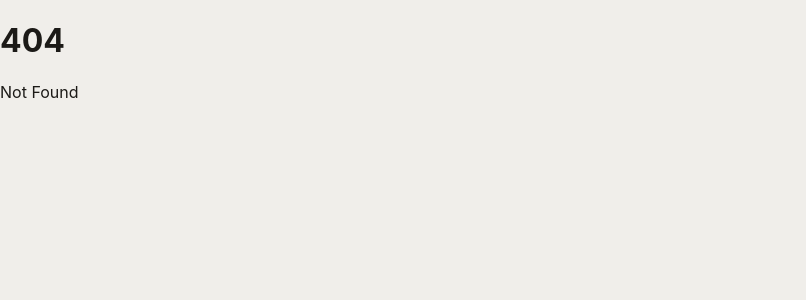
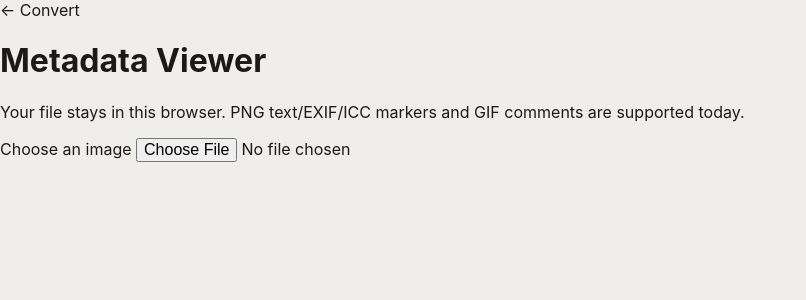
Before and after one commit to official-tisao/image.complianttools.com, a SvelteKit app in the folder apps/web/: page /exif-viewer in a window 1280 px wide. Before the commit this address had no page. Shown: the top 300 px of the page, without its empty margins (0-806 px from the left). Built offline with nearby package versions, Linux system fonts and the light colour scheme.

Commit message:
feat(P2-16): add local metadata viewer

```diff
--- /dev/null
+++ b/apps/web/src/routes/exif-viewer/+page.svelte
@@ -0,0 +1,61 @@
+<script lang="ts">
+  import { readContainerMetadata, type MetadataTag } from '@complianttools/image-engine';
+
+  let fileName = $state('');
+  let tags = $state<readonly MetadataTag[]>([]);
+  let error = $state('');
+
+  async function inspect(file: File | undefined) {
+    fileName = file?.name ?? '';
+    tags = [];
+    error = '';
+    if (!file) return;
+    try {
+      tags = readContainerMetadata(await file.arrayBuffer()).tags;
+    } catch (reason) {
+      error =
+        reason instanceof Error
+          ? reason.message
+          : 'This local metadata reader could not inspect the file.';
+    }
+  }
+</script>
+
+<svelte:head>
+  <title>Metadata Viewer — Image Compliant Tools</title>
+  <meta name="description" content="Read supported PNG and GIF metadata locally in your browser." />
+  <link rel="canonical" href="https://image.complianttools.com/exif-viewer" />
+</svelte:head>
+
+<main>
+  <a href="/convert">← Convert</a>
+  <h1>Metadata Viewer</h1>
+  <p>
+    Your file stays in this browser. PNG text/EXIF/ICC markers and GIF comments are supported today.
+  </p>
+  <label>
+    Choose an image
+    <input
+      type="file"
+      accept="image/png,image/gif"
+      onchange={(event) => void inspect(event.currentTarget.files?.[0])}
+    />
+  </label>
+  {#if fileName}
+    <h2>{fileName}</h2>
+  {/if}
+  {#if error}
+    <p role="alert">{error}</p>
+  {:else if fileName && tags.length === 0}
+    <p>No readable metadata was found.</p>
+  {:else if tags.length}
+    <table>
+      <thead><tr><th>Namespace</th><th>Field</th><th>Value</th></tr></thead>
+      <tbody
+        >{#each tags as tag (`${tag.namespace}:${tag.name}:${tag.value}`)}<tr
+            ><td>{tag.namespace}</td><td>{tag.name}</td><td>{tag.value}</td></tr
+          >{/each}</tbody
+      >
+    </table>
+  {/if}
+</main>
--- a/apps/web/src/routes/sitemap.xml/+server.ts
+++ b/apps/web/src/routes/sitemap.xml/+server.ts
@@ -2,6 +2,6 @@ export const prerender = true;
 
 export const GET = () =>
   new Response(
-    `<?xml version="1.0" encoding="UTF-8"?><urlset xmlns="http://www.sitemaps.org/schemas/sitemap/0.9"><url><loc>https://image.complianttools.com/convert</loc></url><url><loc>https://image.complianttools.com/compress</loc></url><url><loc>https://image.complianttools.com/resize</loc></url><url><loc>https://image.complianttools.com/heic-converter</loc></url></urlset>`,
+    `<?xml version="1.0" encoding="UTF-8"?><urlset xmlns="http://www.sitemaps.org/schemas/sitemap/0.9"><url><loc>https://image.complianttools.com/convert</loc></url><url><loc>https://image.complianttools.com/compress</loc></url><url><loc>https://image.complianttools.com/resize</loc></url><url><loc>https://image.complianttools.com/heic-converter</loc></url><url><loc>https://image.complianttools.com/exif-viewer</loc></url></urlset>`,
     { headers: { 'content-type': 'application/xml' } },
   );
```
